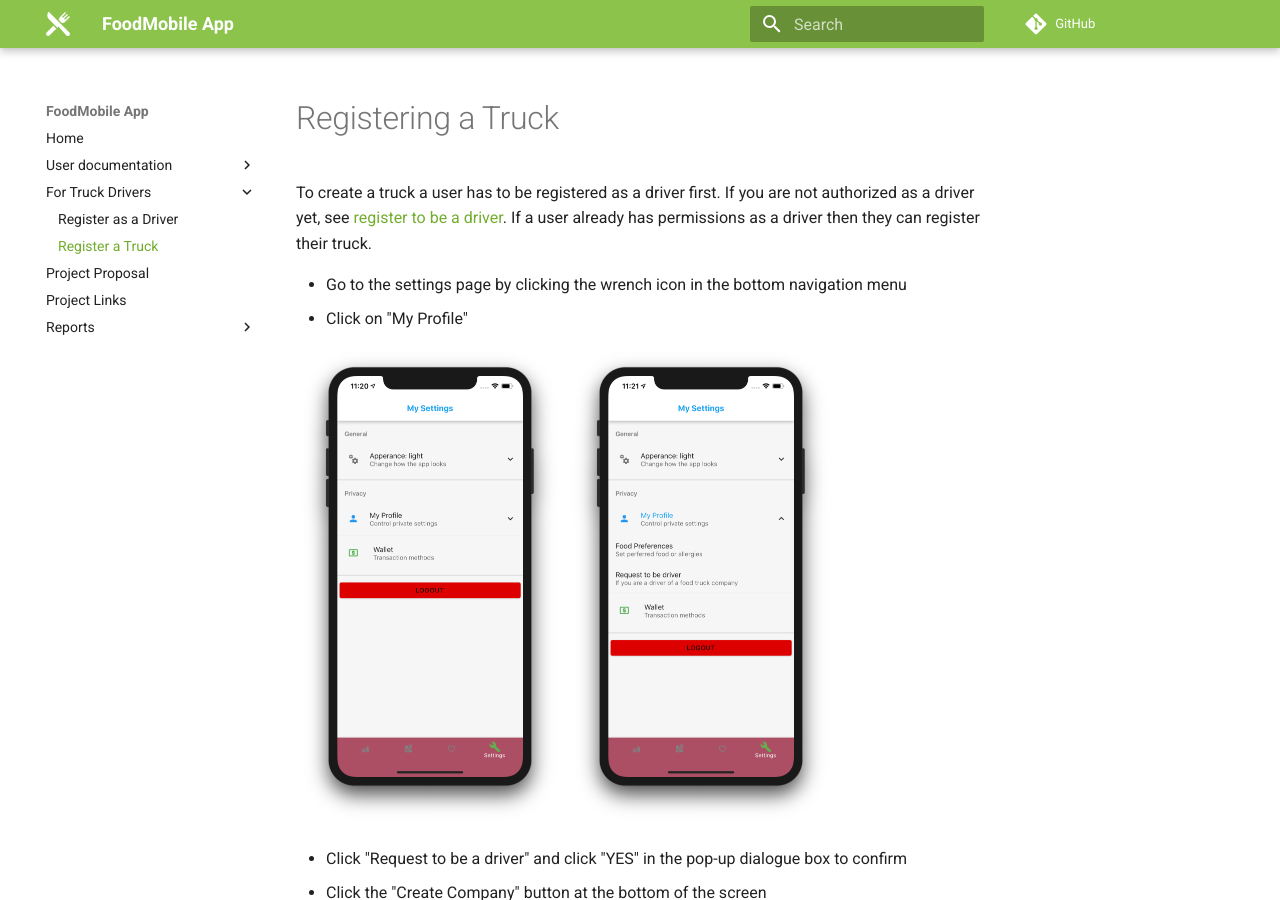
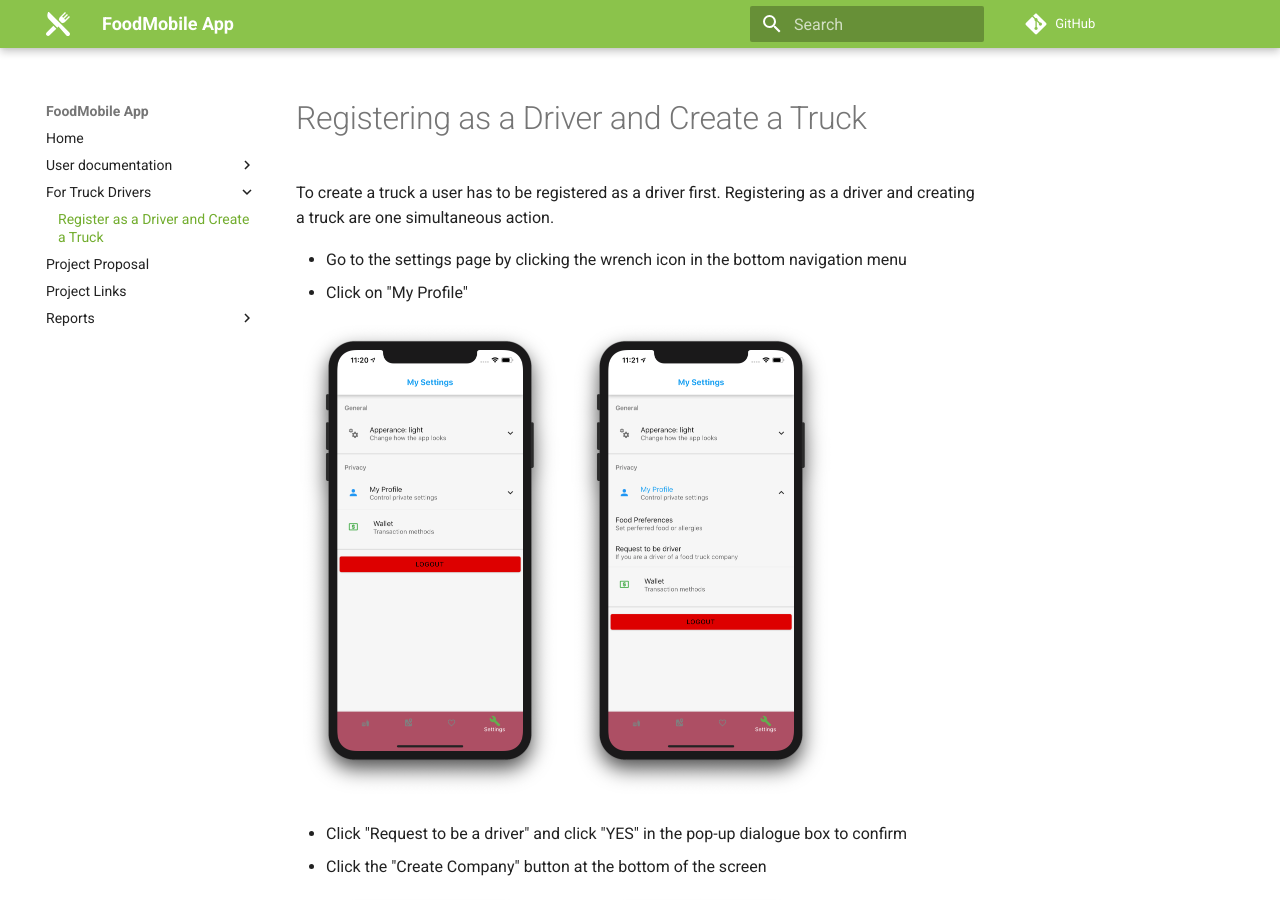
Before and after one commit to FoodMobile/Docs, an MkDocs documentation site: the page built from docs/user_docs/driver_reg.md, in a window 1280 px wide and 900 px high. Built offline with MkDocs 1.6.1 and Material for MkDocs 9.7.7, drawn with Linux system fonts in a browser that asks for light colours; comment, search, counter and statistics services are not loaded.

Commit message:
updated md names

```diff
--- a/docs/user_docs/create_truck.md
+++ b/docs/user_docs/driver_reg.md
@@ -1,6 +1,6 @@
-# Registering a Truck
+# Registering as a Driver and Create a Truck
 
-To create a truck a user has to be registered as a driver first. If you are not authorized as a driver yet, see [register to be a driver](https://foodmobiledocs.readthedocs.io/en/latest/user_docs/driver_reg/).  If a user already has permissions as a driver then they can register their truck.
+To create a truck a user has to be registered as a driver first. Registering as a driver and creating a truck are one simultaneous action.
 
 - Go to the settings page by clicking the wrench icon in the bottom navigation menu
 - Click on "My Profile"
--- a/mkdocs.yml
+++ b/mkdocs.yml
@@ -11,8 +11,7 @@ nav:
         - Managing Dietary/Allergy Information: user_docs/manage_food_settings.md
         - Manage Settings: user_docs/settings.md
     - For Truck Drivers:
-        - Register as a Driver: user_docs/register_a_driver.md
-        - Register a Truck: user_docs/create_truck.md
+        - Register as a Driver and Create a Truck: user_docs/driver_reg.md
     - Project Proposal: project_proposal.md
     - Project Links: repos.md
     - Reports:
```
Also changed, not shown: docs/user_docs/register_as_driver.md (deleted, +0 -3 lines).
